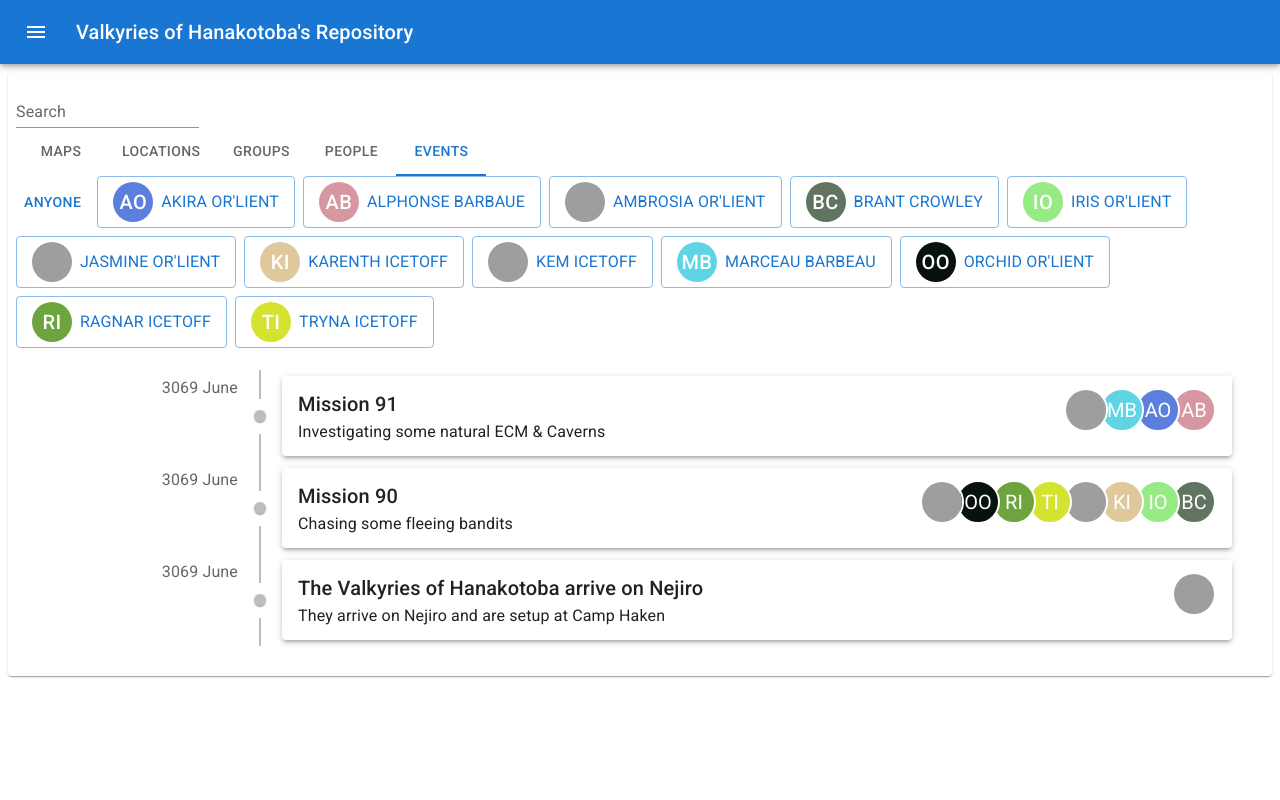
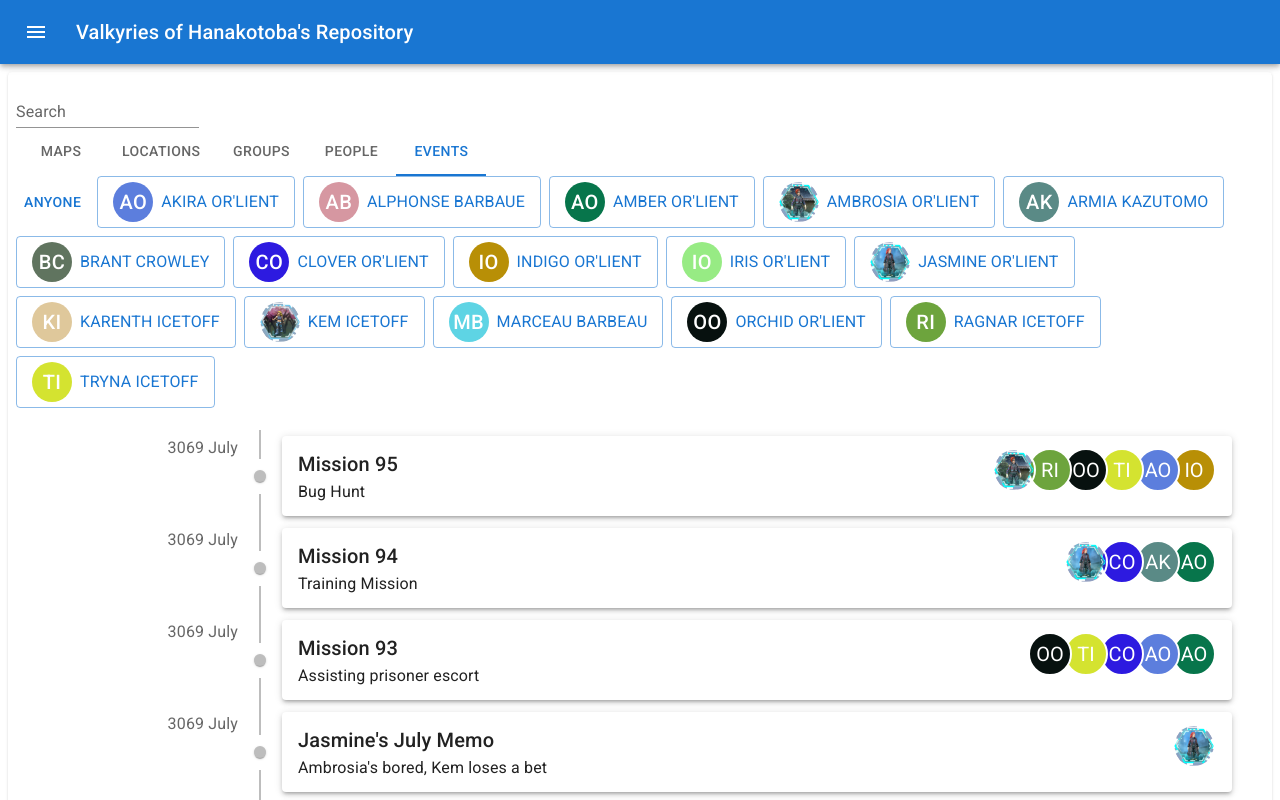
Before and after one commit to Rangoric/BattleTech-Campaign, a Next.js app: page /BattleTech-Campaign/nejiro/events in a window 1280 px wide. Shown: the top 800 px of the page. Built offline with nearby package versions, Linux system fonts and the light colour scheme; grey boxes are pictures that could not be loaded.

Commit message:
Better details, able to add all kinds of things now

```diff
--- /dev/null
+++ b/src/nejiro/DetailsDisplay.tsx
@@ -0,0 +1,52 @@
+import React from "react";
+import { eDetailType, IDetail, IDetails } from "./IDetails";
+import { Card, CardContent, CardHeader, Typography } from "@mui/material";
+
+export interface IDetailsDisplayProps {
+  details?: IDetails;
+}
+export interface IDetailDisplayProps {
+  detail: IDetail;
+}
+
+export const DetailsDisplay: React.FC<IDetailsDisplayProps> = ({ details }) => {
+  if (!details || details.length === 0) {
+    return null;
+  }
+
+  return (
+    <>
+      {details.map((item, idx) => (
+        <DetailDisplay key={idx} detail={item}></DetailDisplay>
+      ))}
+    </>
+  );
+};
+
+export const DetailDisplay = ({ detail }: IDetailDisplayProps) => {
+  if (typeof detail === "string") {
+    return <Typography>{detail}</Typography>;
+  }
+
+  switch (detail.type) {
+    case eDetailType.QuoteBlock:
+      return (
+        <Card variant={"outlined"}>
+          <CardHeader title={detail.title} />
+          <CardContent>
+            <Typography sx={{ whiteSpace: "pre-line" }} variant={"overline"}>
+              {detail.text}
+            </Typography>
+          </CardContent>
+        </Card>
+      );
+    case eDetailType.Conversation:
+      return (
+        <Typography>
+          <strong>{detail.speaker}</strong>: {detail.text}
+        </Typography>
+      );
+    case eDetailType.Text:
+      return <Typography>{detail.text}</Typography>;
+  }
+};
--- a/src/nejiro/EventTimeline.tsx
+++ b/src/nejiro/EventTimeline.tsx
@@ -3,19 +3,31 @@ import TimelineConnector from "@mui/lab/TimelineConnector";
 import TimelineContent from "@mui/lab/TimelineContent";
 import TimelineDot from "@mui/lab/TimelineDot";
 import TimelineItem from "@mui/lab/TimelineItem";
-import TimelineOppositeContent, { timelineOppositeContentClasses } from "@mui/lab/TimelineOppositeContent";
+import TimelineOppositeContent, {
+  timelineOppositeContentClasses,
+} from "@mui/lab/TimelineOppositeContent";
 import TimelineSeparator from "@mui/lab/TimelineSeparator";
-import { Accordion, AccordionSummary, Box, Typography, AvatarGroup, AccordionDetails } from "@mui/material";
+import {
+  Accordion,
+  AccordionSummary,
+  Box,
+  Typography,
+  AvatarGroup,
+  AccordionDetails,
+} from "@mui/material";
 import Link from "next/link";
 import { PersonAvatar } from "./PersonAvatar";
 import { IEvents } from "./IEvents";
 import React from "react";
+import { DetailsDisplay } from "./DetailsDisplay";
 
 export interface IEventTimelineProps {
   filteredEvents: IEvents;
 }
 
-export const EventTimeline: React.FC<IEventTimelineProps> = ({ filteredEvents }) => {
+export const EventTimeline: React.FC<IEventTimelineProps> = ({
+  filteredEvents,
+}) => {
   return (
     <Timeline
       sx={{
@@ -26,7 +38,9 @@ export const EventTimeline: React.FC<IEventTimelineProps> = ({ filteredEvents })
     >
       {filteredEvents.map((event) => (
         <TimelineItem key={event.title}>
-          <TimelineOppositeContent color="textSecondary">{event.time}</TimelineOppositeContent>
+          <TimelineOppositeContent color="textSecondary">
+            {event.time}
+          </TimelineOppositeContent>
           <TimelineSeparator>
             <TimelineConnector />
             <TimelineDot></TimelineDot>
@@ -35,7 +49,13 @@ export const EventTimeline: React.FC<IEventTimelineProps> = ({ filteredEvents })
           <TimelineContent>
             <Accordion elevation={3}>
               <AccordionSummary>
-                <Box sx={{ display: "flex", justifyContent: "space-between", width: "100%" }}>
+                <Box
+                  sx={{
+                    display: "flex",
+                    justifyContent: "space-between",
+                    width: "100%",
+                  }}
+                >
                   <Box>
                     <Typography variant={"h6"}>{event.title}</Typography>
                     <Typography>{event.summary}</Typography>
@@ -50,7 +70,7 @@ export const EventTimeline: React.FC<IEventTimelineProps> = ({ filteredEvents })
                 </Box>
               </AccordionSummary>
               <AccordionDetails>
-                <Typography>{event.details}</Typography>
+                <DetailsDisplay details={event.details} />
                 {event.referencePages.length > 0 && (
                   <Box>
                     <Typography variant={"h6"}>Reference Pages</Typography>
@@ -69,7 +89,11 @@ export const EventTimeline: React.FC<IEventTimelineProps> = ({ filteredEvents })
                     <ul>
                       {event.outsideLinks.map((link) => (
                         <li key={link.name}>
-                          <a href={link.url} target={"_blank"} rel={"noreferrer"}>
+                          <a
+                            href={link.url}
+                            target={"_blank"}
+                            rel={"noreferrer"}
+                          >
                             {link.name}
                           </a>
                         </li>
--- /dev/null
+++ b/src/nejiro/IDetails.ts
@@ -0,0 +1,27 @@
+export enum eDetailType {
+  QuoteBlock,
+  Conversation,
+  Text,
+}
+export interface IDetailQuoteBlock {
+  type: eDetailType.QuoteBlock;
+  title: string;
+  text: string;
+}
+export interface IDetailConversation {
+  type: eDetailType.Conversation;
+  speaker: string;
+  text: string;
+}
+export interface IDetailText {
+  type: eDetailType.Text;
+  text: string;
+}
+
+export type IDetail =
+  | IDetailQuoteBlock
+  | IDetailConversation
+  | IDetailText
+  | string;
+
+export type IDetails = IDetail[];
--- a/src/nejiro/IEvents.ts
+++ b/src/nejiro/IEvents.ts
@@ -1,3 +1,4 @@
+import { IDetails } from "./IDetails";
 import { ISources } from "./ISources";
 
 export interface IEvent {
@@ -6,7 +7,7 @@ export interface IEvent {
   summary: string;
   involvedPeople: string[];
   mentionedPeople: string[];
-  details?: string;
+  details?: IDetails;
   outsideLinks: ISources;
   referencePages: ISources;
 }
--- a/src/nejiro/IGroup.ts
+++ b/src/nejiro/IGroup.ts
@@ -16,6 +16,8 @@ export interface IPerson {
   age?: string;
   // Location of the token for this character
   token?: string;
+  // Location of the turnabout image
+  profile?: string;
 }
 
 export interface ITerritorialHolding {
--- a/src/nejiro/PersonDisplay.tsx
+++ b/src/nejiro/PersonDisplay.tsx
@@ -9,12 +9,12 @@ interface IPersonDisplayProps {
 export const PersonDisplay = ({ person }: IPersonDisplayProps) => {
   return (
     <Card elevation={3} sx={{ width: 320 }}>
-      {person.token && (
+      {person.profile && (
         <CardMedia
           component={"img"}
           height={320}
           width={320}
-          image={ClientUrls.images(person.token)}
+          image={ClientUrls.images(person.profile)}
         />
       )}
       <CardContent>
--- a/src/nejiro/data/events/ValkyriesOfHanakotoba.events.ts
+++ b/src/nejiro/data/events/ValkyriesOfHanakotoba.events.ts
@@ -1,14 +1,117 @@
+import { eDetailType } from "@/nejiro/IDetails";
 import { IEvent } from "../../IEvents";
 
 export const vohEvents: IEvent[] = [
   {
+    time: "3069 July",
+    title: "Mission 95",
+    summary: "Bug Hunt",
+    involvedPeople: [
+      "Ambrosia Or'lient",
+      "Ragnar Icetoff",
+      "Orchid Or'lient",
+      "Tryna Icetoff",
+      "Akira Or'lient",
+      "Indigo Or'lient",
+    ],
+    mentionedPeople: [],
+    outsideLinks: [],
+    referencePages: [{ name: "Mission 95", url: "/game-day-2025-01-05" }],
+  },
+  {
+    time: "3069 July",
+    title: "Mission 94",
+    summary: "Training Mission",
+    involvedPeople: [
+      "Jasmine Or'lient",
+      "Clover Or'lient",
+      "Armia Kazutomo",
+      "Amber Or'lient",
+    ],
+    mentionedPeople: [],
+    outsideLinks: [],
+    referencePages: [{ name: "Mission 94", url: "/game-day-2024-11-10" }],
+  },
+  {
+    time: "3069 July",
+    title: "Mission 93",
+    summary: "Assisting prisoner escort",
+    involvedPeople: [
+      "Orchid Or'lient",
+      "Tryna Icetoff",
+      "Clover Or'lient",
+      "Akira Or'lient",
+      "Amber Or'lient",
+    ],
+    mentionedPeople: [],
+    outsideLinks: [],
+    referencePages: [{ name: "Mission 93", url: "/game-day-2024-10-13" }],
+  },
+  {
+    time: "3069 July",
+    title: "Jasmine's July Memo",
+    summary: "Ambrosia's bored, Kem loses a bet",
+    involvedPeople: ["Jasmine Or'lient"],
+    mentionedPeople: ["Ambrosia Or'lient", "Kem Icetoff"],
+    details: [
+      {
+        type: eDetailType.QuoteBlock,
+        title: "Jasmine's Memo",
+        text: `So welcome to what could be our new home. I'm working with other senior staff to build out a repository of information about everything from what you can get the best Gyro, to where you can have a nice relaxing weekend.
+The official language on this planet is Japanese, and so as of today we will also be taking this as our shared language instead of Swedish. I am recommending that if you don't know Japanese, that you start learning, because that nice relaxing weekend? Won't be so relaxing when you can't talk to anyone. Any lessons on Japanese or planetary etiquette are available and can be taken as part of your training.
+And on the topic of training, I want us to get to 33% in training, with 2-3 GSF capable deployments. Language and etiquette will not take units out of action so get that in early. Also, while I find out the finer details of available training, we will be having 1 movie a day of un subtitled local Japanese cinema playing in the rec room. Even those of us who know Japanese should take part in language training as the specific version of Japanese might be different.
+After a meeting with the GSF, it is mostly agreed that Draconis Combine C3 units will be the standard. So those interacting with them might want a primer on that.
+About the previous escort, Ambrosia said 'The only good time to ambush this convoy is before or after it happens.
+In related news Kem will filling in as our Jukebox during on base lunches for a week. Have those requests ready, and don't forget to pick what language you want to hear it in.`,
+      },
+      "Game Effects: All VoH personnel are training in local Japanese language and customs. Ambrosia made a bet with Kem that there wouldn't be anything attacking the convoy, and Kem lost so will spend a week singing random songs in random languages. Starting to transition C3 units to DC instead of Rasalhague.",
+    ],
+    outsideLinks: [
+      {
+        name: "Jasmine's July Memo",
+        url: "https://bg.battletech.com/forums/index.php?topic=86040.msg2033016#msg2033016",
+      },
+    ],
+    referencePages: [],
+  },
+  {
+    time: "3069 June",
+    title: "Monthly Report - End of June 3069",
+    summary: "Made some money, made some choices",
+    involvedPeople: [],
+    mentionedPeople: [],
+    outsideLinks: [],
+    referencePages: [
+      { name: "Monthly Report - June 3069", url: "/monthly-report-3069-06" },
+    ],
+  },
+  {
+    time: "3069 June",
+    title: "Mission 92",
+    summary: "Escort mission",
+    involvedPeople: [
+      "Jasmine Or'lient",
+      "Clover Or'lient",
+      "Akira Or'lient",
+      "Indigo Or'lient",
+    ],
+    mentionedPeople: [],
+    outsideLinks: [],
+    referencePages: [{ name: "Mission 92", url: "/game-day-2024-09-15" }],
+  },
+  {
     time: "3069 June",
     title: "Mission 91",
     summary: "Investigating some natural ECM & Caverns",
-    involvedPeople: ["Jasmine Or'lient", "Marceau Barbeau", "Akira Or'lient", "Alphonse Barbaue"],
+    involvedPeople: [
+      "Jasmine Or'lient",
+      "Marceau Barbeau",
+      "Akira Or'lient",
+      "Alphonse Barbaue",
+    ],
     mentionedPeople: [],
     outsideLinks: [],
-    referencePages: [],
+    referencePages: [{ name: "Mission 91", url: "/game-day-2024-08-11" }],
   },
   {
     time: "3069 June",
--- a/src/nejiro/data/groups/ValkyriesOfHanakotoba.ts
+++ b/src/nejiro/data/groups/ValkyriesOfHanakotoba.ts
@@ -11,8 +11,14 @@ export const ValkyriesOfHanakotoba: IGroup = {
       description: [],
       title: "Unit CO",
       class: "MechWarrior",
-      token: "BT Jasmine-turnaround.gif",
-      relationships: ["Daughter of Daisy Or'lient", "Daughter of Alphonse Barbeau", "Wife of Kem Icetoff", "Younger Twin of Ambrosia Or'lient"],
+      token: "BT Jasmine-token.png",
+      profile: "BT Jasmine-turnaround.gif",
+      relationships: [
+        "Daughter of Daisy Or'lient",
+        "Daughter of Alphonse Barbeau",
+        "Wife of Kem Icetoff",
+        "Younger Twin of Ambrosia Or'lient",
+      ],
     },
     {
       name: "Kem Icetoff",
@@ -24,15 +30,24 @@ export const ValkyriesOfHanakotoba: IGroup = {
       ],
       title: "Unit XO",
       class: "Armour Commander",
-      token: "BT Kem-turnaround.gif",
-      relationships: ["Wife of Jasmine Or'lient", "Daughter of Tryna Icetoff", "Daughter of Starr Icetoff"],
+      token: "BT Kem-token.png",
+      profile: "BT Kem-turnaround.gif",
+      relationships: [
+        "Wife of Jasmine Or'lient",
+        "Daughter of Tryna Icetoff",
+        "Daughter of Starr Icetoff",
+      ],
     },
     {
       name: "Ragnar Icetoff",
       age: "35",
       title: "Sr. NCO",
       class: "Battle Armour Squad Leader",
-      relationships: ["Brother of Kem Icetoff", "Son of Tryna Icetoff", "Son of Starr Icetoff"],
+      relationships: [
+        "Brother of Kem Icetoff",
+        "Son of Tryna Icetoff",
+        "Son of Starr Icetoff",
+      ],
     },
     {
       name: "Ambrosia Or'lient",
@@ -46,7 +61,8 @@ export const ValkyriesOfHanakotoba: IGroup = {
       ],
       title: "Lance CO",
       class: "MechWarrior",
-      token: "BT Ambrosia-turnaround.gif",
+      token: "BT Ambrosia-token.png",
+      profile: "BT Ambrosia-turnaround.gif",
       relationships: [
         "Daughter of Daisy Or'lient",
         "Daughter of Alphonse Barbeau",
@@ -130,7 +146,11 @@ export const ValkyriesOfHanakotoba: IGroup = {
       ],
       title: "Infantry XO",
       class: "Infantry Commander",
-      relationships: ["Mother of 6", "Daughter of Rose Or'lient", "Ex-Wife of 3"],
+      relationships: [
+        "Mother of 6",
+        "Daughter of Rose Or'lient",
+        "Ex-Wife of 3",
+      ],
     },
     {
       name: "Ulam",
@@ -150,7 +170,11 @@ export const ValkyriesOfHanakotoba: IGroup = {
         "Skilled field doctor has been working usually out near the front lines of any conflict. However, since Ragnar wouldn't let his sister go alone, and Tryna wouldn't let either of them go alone, Starr didn't really need convincing.",
       ],
       title: "Sr. Medical Officer",
-      relationships: ["Father of Kem Icetoff", "Father of Ranger Icetoff", "Husband of Tryna Icetoff"],
+      relationships: [
+        "Father of Kem Icetoff",
+        "Father of Ranger Icetoff",
+        "Husband of Tryna Icetoff",
+      ],
     },
     {
       name: "Daisy Or'lient",
@@ -162,8 +186,14 @@ export const ValkyriesOfHanakotoba: IGroup = {
         "If contacting the unit in general, Daisy is the first to be contacted, but won't force it when someone is looking for the Unit Leader instead.",
       ],
       title: "Communications/Diplomatic Officer",
-      token: "BT Daisy-turnaround.gif",
-      relationships: ["Mother of Jasmine Or'lient", "Mother of Ambrosia Or'lient", "Wife of Alphonse Barbeau", "Mother of Indigo Or'lient"],
+      token: "BT Daisy-token.png",
+      profile: "BT Daisy-turnaround.gif",
+      relationships: [
+        "Mother of Jasmine Or'lient",
+        "Mother of Ambrosia Or'lient",
+        "Wife of Alphonse Barbeau",
+        "Mother of Indigo Or'lient",
+      ],
     },
     {
       name: "Indigo Or'lient",
@@ -173,13 +203,20 @@ export const ValkyriesOfHanakotoba: IGroup = {
       description: [
         "Younger brother by almost 10 years to Ambrosia & Jasmine, he's way more mellow. He's the pilot of the Karnov transport, and very good at getting his 2 squads of BA to where they need to be. Almost didn't come along as he was a civilian pilot, but didn't want to miss watching his nieces and nephew grow up.",
       ],
-      relationships: ["Son of Daisy Or'lient", "Son of Alphonse Barbeau", "Brother of Jasmine Or'lient", "Brother of Ambrosia Or'lient"],
+      relationships: [
+        "Son of Daisy Or'lient",
+        "Son of Alphonse Barbeau",
+        "Brother of Jasmine Or'lient",
+        "Brother of Ambrosia Or'lient",
+      ],
     },
     {
       name: "Brant Crowley",
       class: "Infantry Commander",
       languages: ["Swedish", "Japanese", "Swedanese"],
-      description: ["Given a permanent call sign after getting the only hit and kill for the team in it's first mission with the GSF."],
+      description: [
+        "Given a permanent call sign after getting the only hit and kill for the team in it's first mission with the GSF.",
+      ],
     },
   ],
 };
--- a/src/nejiro/data/groups/utilities.ts
+++ b/src/nejiro/data/groups/utilities.ts
@@ -2,6 +2,14 @@ import { ClientUrls } from "@/utilities/ClientUrls";
 import { groups } from "./groups";
 
 export const getTokenOfPerson = (personName: string) => {
-  const person = groups.flatMap((group) => group.people).find((person) => person.name === personName);
+  const person = groups
+    .flatMap((group) => group.people)
+    .find((person) => person.name === personName);
   return person?.token ? ClientUrls.images(person.token) : undefined;
 };
+export const getProfileSpinnerOfPerson = (personName: string) => {
+  const person = groups
+    .flatMap((group) => group.people)
+    .find((person) => person.name === personName);
+  return person?.profile ? ClientUrls.images(person.profile) : undefined;
+};
--- a/src/nejiro/events.tsx
+++ b/src/nejiro/events.tsx
@@ -3,12 +3,30 @@ import { vohEvents } from "./data/events/ValkyriesOfHanakotoba.events";
 import { EventTimeline } from "./EventTimeline";
 import { Box, Button, Typography } from "@mui/material";
 import { PersonAvatar } from "./PersonAvatar";
+import { applySearchToEvent } from "./searchHelpers";
+import { useSearchParams } from "next/navigation";
 
 export const Events = () => {
   const [selectedPerson, setSelectedPerson] = useState<string | undefined>();
-  const allPeople = [...new Set(vohEvents.flatMap((event) => event.involvedPeople.concat(event.mentionedPeople)))].toSorted();
+  const searchParams = useSearchParams();
+  const filterTerm = searchParams.get("search") || "";
   const filteredEvents = vohEvents.filter(
-    (event) => !selectedPerson || event.involvedPeople.includes(selectedPerson) || event.mentionedPeople.includes(selectedPerson)
+    (t) => !filterTerm || applySearchToEvent(t, filterTerm)
+  );
+
+  const allPeople = [
+    ...new Set(
+      filteredEvents.flatMap((event) =>
+        event.involvedPeople.concat(event.mentionedPeople)
+      )
+    ),
+  ].toSorted();
+
+  const personEvents = filteredEvents.filter(
+    (event) =>
+      !selectedPerson ||
+      event.involvedPeople.includes(selectedPerson) ||
+      event.mentionedPeople.includes(selectedPerson)
   );
 
   return (
@@ -16,7 +34,11 @@ export const Events = () => {
       <Box sx={{ display: "flex", gap: 1, flexWrap: "wrap" }}>
         <Button onClick={() => setSelectedPerson(undefined)}>Anyone</Button>
         {allPeople.map((personName) => (
-          <Button key={personName} onClick={() => setSelectedPerson(personName)} variant={selectedPerson === personName ? "contained" : "outlined"}>
+          <Button
+            key={personName}
+            onClick={() => setSelectedPerson(personName)}
+            variant={selectedPerson === personName ? "contained" : "outlined"}
+          >
             <Box sx={{ display: "flex", gap: 1, alignItems: "center" }}>
               <PersonAvatar personName={personName} />
               <Typography>{personName}</Typography>
@@ -24,7 +46,7 @@ export const Events = () => {
           </Button>
         ))}
       </Box>
-      <EventTimeline filteredEvents={filteredEvents} />
+      <EventTimeline filteredEvents={personEvents} />
     </>
   );
 };
--- a/src/nejiro/searchHelpers.ts
+++ b/src/nejiro/searchHelpers.ts
@@ -1,13 +1,28 @@
-import { ICorporateHolding, ICorporateHoldings, IGroup, IPerson, ITerritorialHolding } from "./IGroup";
+import { IEvent } from "./IEvents";
+import {
+  ICorporateHolding,
+  ICorporateHoldings,
+  IGroup,
+  IPerson,
+  ITerritorialHolding,
+} from "./IGroup";
 
 export const applySearchToGroup = (group: IGroup, searchTerm: string) => {
   return (
     group.name.toLowerCase().includes(searchTerm.toLowerCase()) ||
     group.owner.toLowerCase().includes(searchTerm.toLowerCase()) ||
     group.people.some((person) => applySearchToPerson(person, searchTerm)) ||
-    (group.description && group.description.join().toLowerCase().includes(searchTerm.toLowerCase())) ||
-    group.territorialHoldings?.some((holding) => applySearchToTerritory(holding, searchTerm)) ||
-    group.corporateHoldings?.some((holding) => applySearchToCorporateHolding(holding, searchTerm))
+    (group.description &&
+      group.description
+        .join()
+        .toLowerCase()
+        .includes(searchTerm.toLowerCase())) ||
+    group.territorialHoldings?.some((holding) =>
+      applySearchToTerritory(holding, searchTerm)
+    ) ||
+    group.corporateHoldings?.some((holding) =>
+      applySearchToCorporateHolding(holding, searchTerm)
+    )
   );
 };
 
@@ -17,30 +32,75 @@ export const applySearchToPerson = (person: IPerson, searchTerm: string) => {
     person.title?.toLowerCase().includes(searchTerm.toLowerCase()) ||
     person.class?.toLowerCase().includes(searchTerm.toLowerCase()) ||
     person.job?.toLowerCase().includes(searchTerm.toLowerCase()) ||
-    person.relationships?.join().toLowerCase().includes(searchTerm.toLowerCase())
+    person.relationships
+      ?.join()
+      .toLowerCase()
+      .includes(searchTerm.toLowerCase())
   );
 };
 
-export const applySearchToTerritory = (holding: ITerritorialHolding, searchTerm: string) => {
+export const applySearchToTerritory = (
+  holding: ITerritorialHolding,
+  searchTerm: string
+) => {
   return (
     holding.name.toLowerCase().includes(searchTerm.toLowerCase()) ||
-    (holding.location && holding.location.toLowerCase().includes(searchTerm.toLowerCase())) ||
-    (holding.description && holding.description.join().toLowerCase().includes(searchTerm.toLowerCase()))
+    (holding.location &&
+      holding.location.toLowerCase().includes(searchTerm.toLowerCase())) ||
+    (holding.description &&
+      holding.description
+        .join()
+        .toLowerCase()
+        .includes(searchTerm.toLowerCase()))
   );
 };
 
-export const applySearchToCorporateHolding = (holding: ICorporateHoldings, searchTerm: string) => {
+export const applySearchToCorporateHolding = (
+  holding: ICorporateHoldings,
+  searchTerm: string
+) => {
   return (
     holding.name.toLowerCase().includes(searchTerm.toLowerCase()) ||
-    (holding.description && holding.description.join().toLowerCase().includes(searchTerm.toLowerCase())) ||
-    holding.holdings?.some((item) => applySearchToCorporateItem(item, searchTerm))
+    (holding.description &&
+      holding.description
+        .join()
+        .toLowerCase()
+        .includes(searchTerm.toLowerCase())) ||
+    holding.holdings?.some((item) =>
+      applySearchToCorporateItem(item, searchTerm)
+    )
   );
 };
 
-export const applySearchToCorporateItem = (item: ICorporateHolding, searchTerm: string) => {
+export const applySearchToCorporateItem = (
+  item: ICorporateHolding,
+  searchTerm: string
+) => {
   return (
     item.name.toLowerCase().includes(searchTerm.toLowerCase()) ||
-    (item.description && item.description.join().toLowerCase().includes(searchTerm.toLowerCase())) ||
-    item.locations?.some((location) => location.toLowerCase().includes(searchTerm.toLowerCase()))
+    (item.description &&
+      item.description
+        .join()
+        .toLowerCase()
+        .includes(searchTerm.toLowerCase())) ||
+    item.locations?.some((location) =>
+      location.toLowerCase().includes(searchTerm.toLowerCase())
+    )
   );
 };
+
+export const applySearchToEvent = (event: IEvent, searchTerm: string) => {
+  return (
+    event.time.toLowerCase().includes(searchTerm.toLowerCase()) ||
+    event.title.toLowerCase().includes(searchTerm.toLowerCase()) ||
+    event.summary.toLowerCase().includes(searchTerm.toLowerCase()) ||
+    event.involvedPeople
+      .join()
+      .toLowerCase()
+      .includes(searchTerm.toLowerCase()) ||
+    event.mentionedPeople
+      .join()
+      .toLowerCase()
+      .includes(searchTerm.toLowerCase())
+  );
+};
```
